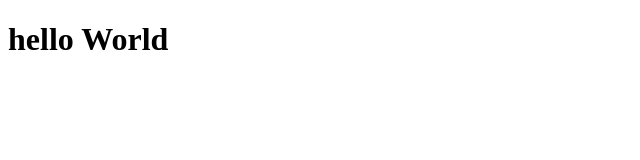
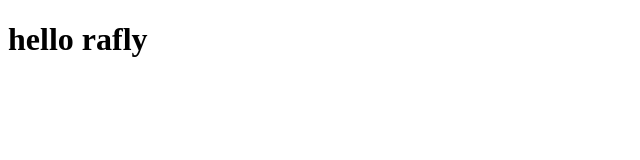
Before and after one commit to raflyalfrz/itw2022_223040043, a plain HTML site: page latihan/latihan1/L1i223040043.html in a window 1280 px wide. Shown: the full height of the page, 0-640 px from the left. Drawn offline with Linux system fonts and the light colour scheme.

Commit message:
mengganti tulisan hello world menjadi hello rafly

```diff
--- a/latihan/latihan1/L1i223040043.html
+++ b/latihan/latihan1/L1i223040043.html
@@ -7,6 +7,6 @@
     <title>Hello World</title>
   </head>
   <body>
-    <h1>hello World</h1>
+    <h1>hello rafly</h1>
   </body>
 </html>
```
